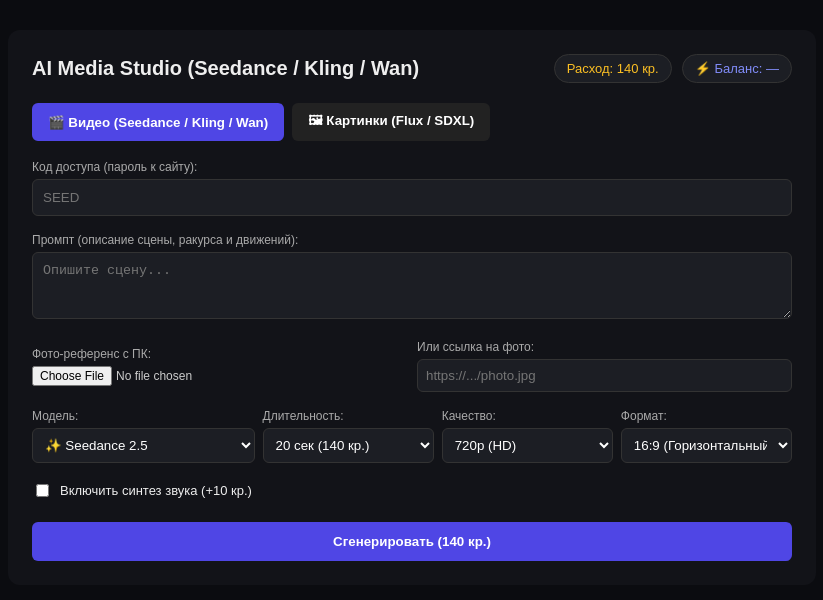
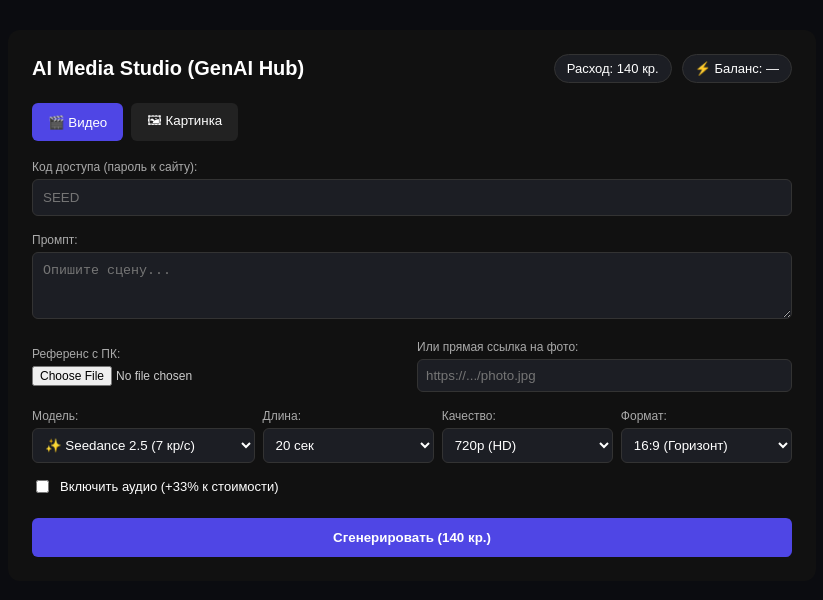
Before and after one commit to remi10498-droid/seedance-video-hub, a Next.js app: page / in a window 1280 px wide. Shown: the top 600 px of the page, without its empty margins (228-1051 px from the left). Built offline with nearby package versions, Linux system fonts and the light colour scheme; no server answers.

Commit message:
Update page.js

```diff
--- a/app/page.js
+++ b/app/page.js
@@ -6,23 +6,19 @@ export default function Home() {
   const [password, setPassword] = useState("");
   const [prompt, setPrompt] = useState("");
 
-  // Настройки Видео
-  const [videoModel, setVideoModel] = useState("seedance-2.5");
+  // Модели и параметры
+  const [videoModel, setVideoModel] = useState("seedance25");
+  const [imageModel, setImageModel] = useState("seedream50pro");
   const [duration, setDuration] = useState("20");
   const [aspectRatio, setAspectRatio] = useState("16:9");
   const [quality, setQuality] = useState("720p");
   const [withAudio, setWithAudio] = useState(false);
 
-  // Референсы
-  const [imageFile, setImageFile] = useState(null);
+  // Референс
   const [previewRefUrl, setPreviewRefUrl] = useState(null);
-  const [imageUrl, setImageUrl] = useState("");
+  const [referenceUrl, setReferenceUrl] = useState("");
 
-  // Настройки Картинок
-  const [imageModel, setImageModel] = useState("flux-pro");
-  const [imageSize, setImageSize] = useState("1024x1024");
-
-  // Статусы
+  // Баланс, статус и стоимость
   const [balance, setBalance] = useState("...");
   const [cost, setCost] = useState(140);
   const [statusText, setStatusText] = useState("");
@@ -30,8 +26,6 @@ export default function Home() {
   const [resultUrl, setResultUrl] = useState("");
   const [resultType, setResultType] = useState("");
   const [error, setError] = useState("");
-
-  // Модальное всплывающее окно
   const [isModalOpen, setIsModalOpen] = useState(false);
 
   const pollTimerRef = useRef(null);
@@ -42,21 +36,25 @@ export default function Home() {
     };
   }, []);
 
-  // Расчет стоимости
+  // Точный расчет стоимости по сетке цен
   useEffect(() => {
     if (mode === "image") {
-      let imgCost = 2;
-      if (imageModel === "flux-pro") imgCost = 4;
-      else if (imageModel === "dall-e-3") imgCost = 5;
-      else if (imageModel === "recraft-v4") imgCost = 3;
-      setCost(imgCost);
+      if (imageModel === "seedream50pro") setCost(2);
+      else if (imageModel === "grokimagineimage") setCost(1);
+      else if (imageModel === "klingv3") setCost(1);
+      else setCost(2);
     } else {
-      const d = Number(duration);
-      let blocks = Math.ceil(d / 5);
-      let total = blocks * 35;
-      if (videoModel === "grok-video" || videoModel === "veo-3.1") total += 20;
-      if (quality === "1080p") total = Math.round(total * 1.2);
-      if (withAudio) total += 10;
+      const sec = Number(duration);
+      let rate = 7; // Seedance 2.5
+      if (videoModel === "seedance25" && quality === "480p") rate = 4;
+      else if (videoModel === "klingv3turbo") rate = 10;
+      else if (videoModel === "grokimaginevideo") rate = (quality === "1080p") ? 8 : (quality === "720p" ? 5 : 6);
+      else if (videoModel === "klingv3") rate = 8;
+
+      let total = sec * rate;
+      if (withAudio) {
+        total = Math.round(total * 1.33); // audioExtra +33%
+      }
       setCost(total);
     }
   }, [mode, videoModel, imageModel, duration, quality, withAudio]);
@@ -78,21 +76,24 @@ export default function Home() {
   const handleFileChange = (e) => {
     const file = e.target.files?.[0];
     if (file) {
-      setImageFile(file);
-      setPreviewRefUrl(URL.createObjectURL(file));
+      const reader = new FileReader();
+      reader.onloadend = () => {
+        setPreviewRefUrl(reader.result);
+        setReferenceUrl(reader.result);
+      };
+      reader.readAsDataURL(file);
     }
   };
 
   const pollStatus = (inferenceId) => {
     setStatusText("Нейросеть рендерит видео... (~1-3 мин)");
     let attempts = 0;
-
     if (pollTimerRef.current) clearInterval(pollTimerRef.current);
     pollTimerRef.current = setInterval(async () => {
       attempts++;
       if (attempts > 150) {
         clearInterval(pollTimerRef.current);
-        setError("Таймаут: время генерации превысило лимит ожидания.");
+        setError("Таймаут: превышено время ожидания ответа.");
         setLoading(false);
         return;
       }
@@ -104,7 +105,6 @@ export default function Home() {
         }
         const data = await res.json();
         const st = String(data.status || data.data?.status || "").toUpperCase();
-
         if (st === "DONE" || st === "SUCCESS" || st === "COMPLETED") {
           clearInterval(pollTimerRef.current);
           const finalUrl = data.url || data.data?.[0]?.url || data.data?.url || data.output?.[0];
@@ -113,13 +113,13 @@ export default function Home() {
             setResultType("video");
             setStatusText("Готово!");
           } else {
-            setError("Видео сгенерировано, но ссылка не найдена.");
+            setError("Видео готово, но ссылка не найдена.");
           }
           setLoading(false);
           fetchBalance();
         } else if (st === "FAILED" || st === "ERROR") {
           clearInterval(pollTimerRef.current);
-          setError(data.error || "Генерация завершилась ошибкой.");
+          setError(data.error || "Генерация отклонена сервером.");
           setLoading(false);
         } else {
           setStatusText(`Рендеринг видео... (${Math.round(attempts * 2.5)}с)`);
@@ -135,34 +135,38 @@ export default function Home() {
     setLoading(true);
     setError("");
     setResultUrl("");
-    setStatusText("Отправка запроса в Picsart...");
+    setStatusText("Отправка запроса...");
 
-    const formData = new FormData();
-    formData.append("mode", mode);
-    formData.append("password", password || "SEED");
-    formData.append("prompt", prompt);
+    const isVideo = mode === "video";
+    const currentMode = isVideo
+      ? (referenceUrl ? "i2v" : "t2v")
+      : (referenceUrl ? "i2i" : "t2i");
 
-    if (mode === "image") {
-      const [w, h] = imageSize.split("x");
-      formData.append("width", w);
-      formData.append("height", h);
-      formData.append("model", imageModel);
-    } else {
-      formData.append("model", videoModel);
-      formData.append("duration", duration);
-      formData.append("aspect_ratio", aspectRatio);
-      formData.append("quality", quality);
-      formData.append("with_audio", String(withAudio));
-      if (imageFile) formData.append("image_file", imageFile);
-      else if (imageUrl) formData.append("image_url", imageUrl);
+    const payload = {
+      key: password || "SEED",
+      mode: currentMode,
+      prompt: prompt,
+      model: isVideo ? videoModel : imageModel,
+      ratio: aspectRatio,
+      quality: quality,
+      seconds: Number(duration),
+      audio: withAudio,
+      referenceUrl: referenceUrl || null
+    };
+
+    try {
+      const res = await fetch("/api/generate", {
+        method: "POST",
+        headers: { "Content-Type": "application/json" },
+        body: JSON.stringify(payload)
+      });
+      const data = await res.json();
+
+      if (!res.ok || data.ok === false) {
+        throw new Error(data.error || data.reason || "Ошибка генерации");
       }
 
-    try {
-      const res = await fetch("/api/generate", { method: "POST", body: formData });
-      const data = await res.json();
-      if (!res.ok) throw new Error(data.error || "Ошибка инициализации генерации");
-
-      if (mode === "image" && data.url) {
+      if (!isVideo && data.url) {
         setResultUrl(data.url);
         setResultType("image");
         setLoading(false);
@@ -183,16 +187,15 @@ export default function Home() {
   };
 
   return (
-    <main style={{ maxWidth: "760px", margin: "30px auto", padding: "24px", fontFamily: "sans-serif", background: "#121318", color: "#eee", borderRadius: "12px", position: "relative" }}>
-
+    <main style={{ maxWidth: "760px", margin: "30px auto", padding: "24px", fontFamily: "sans-serif", background: "#111", color: "#fff", borderRadius: "12px" }}>
       {/* Шапка */}
-      <div style={{ display: "flex", justifyContent: "space-between", alignItems: "center", marginBottom: "20px", flexWrap: "wrap", gap: "10px" }}>
-        <h2 style={{ margin: 0, fontSize: "20px" }}>AI Media Studio (Seedance / Kling / Wan)</h2>
+      <div style={{ display: "flex", justifyContent: "space-between", alignItems: "center", marginBottom: "20px" }}>
+        <h2 style={{ margin: 0, fontSize: "20px" }}>AI Media Studio (GenAI Hub)</h2>
         <div style={{ display: "flex", gap: "10px", alignItems: "center" }}>
-          <div style={{ background: "#1c1e24", padding: "6px 12px", borderRadius: "20px", border: "1px solid #333", fontSize: "13px", color: "#fbbf24" }}>
+          <div style={{ background: "#1c1e24", padding: "6px 12px", borderRadius: "20px", border: "1px solid #333", fontSize: "13px" }}>
             Расход: {cost} кр.
           </div>
-          <div style={{ background: "#1c1e24", padding: "6px 12px", borderRadius: "20px", border: "1px solid #333", fontSize: "13px", color: "#818cf8" }}>
+          <div style={{ background: "#1c1e24", padding: "6px 12px", borderRadius: "20px", border: "1px solid #333", fontSize: "13px" }}>
             ⚡ Баланс: {balance}
           </div>
         </div>
@@ -203,16 +206,16 @@ export default function Home() {
         <button
           type="button"
           onClick={() => setMode("video")}
-          style={{ padding: "8px 16px", borderRadius: "6px", border: "none", background: mode === "video" ? "#4f46e5" : "#222", color: "#fff", cursor: "pointer", fontWeight: "bold" }}
+          style={{ padding: "8px 16px", borderRadius: "6px", border: "none", background: mode === "video" ? "#4f46e5" : "#222", color: "#fff", cursor: "pointer" }}
         >
-          🎬 Видео (Seedance / Kling / Wan)
+          🎬 Видео
         </button>
         <button
           type="button"
           onClick={() => setMode("image")}
-          style={{ padding: "8px 16px", borderRadius: "6px", border: "none", background: mode === "image" ? "#4f46e5" : "#222", color: "#fff", cursor: "pointer", fontWeight: "bold" }}
+          style={{ padding: "8px 16px", borderRadius: "6px", border: "none", background: mode === "image" ? "#4f46e5" : "#222", color: "#fff", cursor: "pointer" }}
         >
-          🖼 Картинки (Flux / SDXL)
+          🖼 Картинка
         </button>
       </div>
 
@@ -224,15 +227,12 @@ export default function Home() {
             placeholder="SEED"
             value={password}
             onChange={(e) => setPassword(e.target.value)}
-            required
             style={{ width: "100%", padding: "10px", marginTop: "4px", background: "#1c1e24", color: "#fff", border: "1px solid #333", borderRadius: "6px", boxSizing: "border-box" }}
           />
         </div>
 
         <div>
-          <label style={{ fontSize: "12px", color: "#aaa" }}>
-            {mode === "video" ? "Промпт (описание сцены, ракурса и движений):" : "Промпт для изображения:"}
-          </label>
+          <label style={{ fontSize: "12px", color: "#aaa" }}>Промпт:</label>
           <textarea
             placeholder="Опишите сцену..."
             value={prompt}
@@ -243,18 +243,16 @@ export default function Home() {
           />
         </div>
 
-        {mode === "video" ? (
-          <>
+        {/* Блок референса */}
         <div style={{ display: "grid", gridTemplateColumns: "1fr 1fr", gap: "10px", alignItems: "center" }}>
           <div style={{ display: "flex", alignItems: "center", gap: "10px" }}>
             {previewRefUrl && (
               <div style={{ width: "54px", height: "54px", borderRadius: "8px", overflow: "hidden", border: "1px solid #4f46e5", position: "relative", flexShrink: 0 }}>
                 <img src={previewRefUrl} alt="ref" style={{ width: "100%", height: "100%", objectFit: "cover" }} />
-                    <span style={{ position: "absolute", bottom: "1px", left: "1px", fontSize: "8px", background: "rgba(0,0,0,0.8)", padding: "1px 2px", borderRadius: "2px" }}>{aspectRatio}</span>
               </div>
             )}
             <div style={{ flex: 1 }}>
-                  <label style={{ fontSize: "12px", color: "#aaa" }}>Фото-референс с ПК:</label>
+              <label style={{ fontSize: "12px", color: "#aaa" }}>Референс с ПК:</label>
               <input
                 type="file"
                 accept="image/*"
@@ -265,44 +263,61 @@ export default function Home() {
           </div>
 
           <div>
-                <label style={{ fontSize: "12px", color: "#aaa" }}>Или ссылка на фото:</label>
+            <label style={{ fontSize: "12px", color: "#aaa" }}>Или прямая ссылка на фото:</label>
             <input
               type="url"
               placeholder="https://.../photo.jpg"
-                  value={imageUrl}
-                  onChange={(e) => setImageUrl(e.target.value)}
+              value={referenceUrl.startsWith("http") ? referenceUrl : ""}
+              onChange={(e) => {
+                setReferenceUrl(e.target.value);
+                setPreviewRefUrl(e.target.value);
+              }}
               style={{ width: "100%", padding: "8px", marginTop: "4px", background: "#1c1e24", color: "#fff", border: "1px solid #333", borderRadius: "6px", boxSizing: "border-box" }}
             />
           </div>
         </div>
 
-            <div style={{ display: "grid", gridTemplateColumns: "1.3fr 1fr 1fr 1fr", gap: "8px" }}>
+        {/* Настройки параметров */}
+        <div style={{ display: "grid", gridTemplateColumns: mode === "video" ? "1.3fr 1fr 1fr 1fr" : "1.5fr 1fr", gap: "8px" }}>
           <div>
             <label style={{ fontSize: "12px", color: "#aaa" }}>Модель:</label>
+            {mode === "video" ? (
               <select
                 value={videoModel}
                 onChange={(e) => setVideoModel(e.target.value)}
                 style={{ width: "100%", padding: "8px", marginTop: "4px", background: "#1c1e24", color: "#fff", border: "1px solid #333", borderRadius: "6px" }}
               >
-                  <option value="seedance-2.5">✨ Seedance 2.5</option>
-                  <option value="kling-v3-pro">🎥 Kling V3.0 Pro</option>
-                  <option value="wan-2.7">⚡ Wan 2.7</option>
-                  <option value="grok-video">🧠 Grok Imagine</option>
-                  <option value="veo-3.1">🎬 Google Veo 3.1</option>
+                <option value="seedance25">✨ Seedance 2.5 (7 кр/с)</option>
+                <option value="klingv3">🎥 Kling V3 (8 кр/с)</option>
+                <option value="klingv3turbo">⚡ Kling V3 Turbo (10 кр/с)</option>
+                <option value="grokimaginevideo">🧠 Grok Video (6 кр/с)</option>
               </select>
+            ) : (
+              <select
+                value={imageModel}
+                onChange={(e) => setImageModel(e.target.value)}
+                style={{ width: "100%", padding: "8px", marginTop: "4px", background: "#1c1e24", color: "#fff", border: "1px solid #333", borderRadius: "6px" }}
+              >
+                <option value="seedream50pro">✨ Seedream 5.0 Pro (2 кр.)</option>
+                <option value="grokimagineimage">🧠 Grok Imagine (1 кр.)</option>
+                <option value="klingv3">🎥 Kling V3 Image (1 кр.)</option>
+              </select>
+            )}
           </div>
 
+          {mode === "video" && (
+            <>
               <div>
-                <label style={{ fontSize: "12px", color: "#aaa" }}>Длительность:</label>
+                <label style={{ fontSize: "12px", color: "#aaa" }}>Длина:</label>
                 <select
                   value={duration}
                   onChange={(e) => setDuration(e.target.value)}
                   style={{ width: "100%", padding: "8px", marginTop: "4px", background: "#1c1e24", color: "#fff", border: "1px solid #333", borderRadius: "6px" }}
                 >
-                  <option value="5">5 сек (35 кр.)</option>
-                  <option value="10">10 сек (70 кр.)</option>
-                  <option value="15">15 сек (105 кр.)</option>
-                  <option value="20">20 сек (140 кр.)</option>
+                  <option value="5">5 сек</option>
+                  <option value="10">10 сек</option>
+                  <option value="15">15 сек</option>
+                  <option value="20">20 сек</option>
                 </select>
               </div>
 
@@ -318,6 +333,8 @@ export default function Home() {
                   <option value="1080p">1080p (FHD)</option>
                 </select>
               </div>
+            </>
+          )}
 
           <div>
             <label style={{ fontSize: "12px", color: "#aaa" }}>Формат:</label>
@@ -326,50 +343,25 @@ export default function Home() {
               onChange={(e) => setAspectRatio(e.target.value)}
               style={{ width: "100%", padding: "8px", marginTop: "4px", background: "#1c1e24", color: "#fff", border: "1px solid #333", borderRadius: "6px" }}
             >
-                  <option value="16:9">16:9 (Горизонтальный)</option>
-                  <option value="9:16">9:16 (Shorts/Reels)</option>
+              <option value="16:9">16:9 (Горизонт)</option>
+              <option value="9:16">9:16 (Вертикаль)</option>
               <option value="1:1">1:1 (Квадрат)</option>
+              <option value="4:3">4:3</option>
+              <option value="3:4">3:4</option>
+              <option value="21:9">21:9 (Cinema)</option>
             </select>
           </div>
         </div>
 
-            <label style={{ display: "flex", alignItems: "center", gap: "8px", fontSize: "13px", cursor: "pointer", marginTop: "4px" }}>
+        {mode === "video" && (
+          <label style={{ display: "flex", alignItems: "center", gap: "8px", fontSize: "13px", cursor: "pointer" }}>
             <input
               type="checkbox"
               checked={withAudio}
               onChange={(e) => setWithAudio(e.target.checked)}
             />
-              Включить синтез звука (+10 кр.)
+            Включить аудио (+33% к стоимости)
           </label>
-          </>
-        ) : (
-          <div style={{ display: "grid", gridTemplateColumns: "1fr 1fr", gap: "10px" }}>
-            <div>
-              <label style={{ fontSize: "12px", color: "#aaa" }}>Модель картинок:</label>
-              <select
-                value={imageModel}
-                onChange={(e) => setImageModel(e.target.value)}
-                style={{ width: "100%", padding: "8px", marginTop: "4px", background: "#1c1e24", color: "#fff", border: "1px solid #333", borderRadius: "6px" }}
-              >
-                <option value="flux-pro">FLUX.1 Pro (4 кр.)</option>
-                <option value="sdxl">SDXL (2 кр.)</option>
-                <option value="recraft-v4">Recraft V4 (3 кр.)</option>
-                <option value="dall-e-3">DALL-E 3 (5 кр.)</option>
-              </select>
-            </div>
-            <div>
-              <label style={{ fontSize: "12px", color: "#aaa" }}>Разрешение:</label>
-              <select
-                value={imageSize}
-                onChange={(e) => setImageSize(e.target.value)}
-                style={{ width: "100%", padding: "8px", marginTop: "4px", background: "#1c1e24", color: "#fff", border: "1px solid #333", borderRadius: "6px" }}
-              >
-                <option value="1024x1024">1024 × 1024 (1:1)</option>
-                <option value="1280x720">1280 × 720 (16:9)</option>
-                <option value="720x1280">720 × 1280 (9:16)</option>
-              </select>
-            </div>
-          </div>
         )}
 
         <button
@@ -383,29 +375,27 @@ export default function Home() {
 
       {error && <p style={{ color: "#f87171", marginTop: "15px", background: "#2b1517", padding: "10px", borderRadius: "6px" }}>{error}</p>}
 
-      {/* Вывод результата с мини-превью */}
+      {/* Вывод результата */}
       {resultUrl && (
-        <div style={{ marginTop: "20px", background: "#1c1e24", padding: "16px", borderRadius: "10px", border: "1px solid #282c37" }}>
+        <div style={{ marginTop: "20px", background: "#1c1e24", padding: "16px", borderRadius: "10px", border: "1px solid #333" }}>
           <h3 style={{ marginTop: 0, fontSize: "16px" }}>Результат генерации:</h3>
 
           {resultType === "video" ? (
             <div>
               <div
                 onClick={() => setIsModalOpen(true)}
-                style={{ width: "180px", height: "100px", borderRadius: "8px", overflow: "hidden", position: "relative", cursor: "pointer", border: "2px solid #6366f1", background: "#000" }}
+                style={{ width: "180px", height: "100px", borderRadius: "8px", overflow: "hidden", position: "relative", cursor: "pointer", border: "1px solid #444" }}
               >
                 <video src={resultUrl} style={{ width: "100%", height: "100%", objectFit: "cover" }} muted />
-                <div style={{ position: "absolute", inset: 0, background: "rgba(0,0,0,0.3)", display: "flex", alignItems: "center", justifyContent: "center", fontSize: "24px" }}>
+                <div style={{ position: "absolute", inset: 0, background: "rgba(0,0,0,0.3)", display: "flex", alignItems: "center", justifyContent: "center", color: "#fff", fontSize: "24px" }}>
                   ▶
                 </div>
-                <span style={{ position: "absolute", bottom: "4px", right: "4px", fontSize: "10px", background: "rgba(0,0,0,0.8)", padding: "1px 4px", borderRadius: "3px" }}>20s</span>
               </div>
-
               <div style={{ marginTop: "12px", display: "flex", gap: "15px", alignItems: "center" }}>
-                <a href={resultUrl} target="_blank" rel="noreferrer" download style={{ color: "#818cf8", fontSize: "13px", textDecoration: "none", fontWeight: "bold" }}>
+                <a href={resultUrl} target="_blank" rel="noreferrer" download style={{ color: "#818cf8", fontSize: "13px", textDecoration: "none" }}>
                   ⬇ Скачать видео (.mp4)
                 </a>
-                <button onClick={() => setIsModalOpen(true)} style={{ background: "transparent", border: "none", color: "#9ca3af", fontSize: "13px", cursor: "pointer" }}>
+                <button onClick={() => setIsModalOpen(true)} style={{ background: "transparent", border: "none", color: "#9ca3af", fontSize: "13px", cursor: "pointer", textDecoration: "underline" }}>
                   ⤢ Открыть в плавающем окне
                 </button>
               </div>
@@ -414,42 +404,39 @@ export default function Home() {
             <div>
               <img src={resultUrl} alt="Generated" style={{ maxWidth: "300px", borderRadius: "8px" }} />
               <div style={{ marginTop: "10px" }}>
-                <a href={resultUrl} target="_blank" rel="noreferrer" download style={{ color: "#818cf8", fontSize: "13px" }}>⬇ Скачать изображение</a>
+                <a href={resultUrl} target="_blank" rel="noreferrer" download style={{ color: "#818cf8", fontSize: "13px", textDecoration: "none" }}>
+                  ⬇ Скачать изображение
+                </a>
               </div>
             </div>
           )}
         </div>
       )}
 
-      {/* Плавающее модальное окно */}
+      {/* Модальное окно */}
       {isModalOpen && resultUrl && (
         <div style={{ position: "fixed", inset: 0, background: "rgba(0,0,0,0.85)", display: "flex", alignItems: "center", justifyContent: "center", zIndex: 1000, padding: "20px" }}>
-          <div style={{ background: "#16181f", borderRadius: "12px", border: "1px solid #282c37", maxWidth: "800px", width: "100%", overflow: "hidden", position: "relative", boxShadow: "0 20px 50px rgba(0,0,0,0.8)" }}>
-
+          <div style={{ background: "#16181f", borderRadius: "12px", border: "1px solid #282c37", maxWidth: "800px", width: "100%", overflow: "hidden" }}>
             <div style={{ display: "flex", justifyContent: "space-between", alignItems: "center", padding: "12px 16px", borderBottom: "1px solid #282c37" }}>
-              <span style={{ fontSize: "14px", fontWeight: "bold" }}>Просмотр видео (Seedance 2.5 • 20s)</span>
-              <button onClick={() => setIsModalOpen(false)} style={{ background: "transparent", border: "none", color: "#fff", cursor: "pointer", fontSize: "16px", fontWeight: "bold" }}>
+              <span style={{ fontSize: "14px", fontWeight: "bold" }}>Просмотр видео</span>
+              <button onClick={() => setIsModalOpen(false)} style={{ background: "transparent", border: "none", color: "#fff", fontSize: "16px", cursor: "pointer" }}>
                 ✕
               </button>
             </div>
-
             <div style={{ background: "#000" }}>
               <video key={resultUrl} src={resultUrl} controls autoPlay loop playsInline style={{ width: "100%", maxHeight: "70vh", display: "block" }} />
             </div>
-
             <div style={{ padding: "12px 16px", display: "flex", justifyContent: "space-between", alignItems: "center" }}>
-              <a href={resultUrl} target="_blank" rel="noreferrer" download style={{ background: "#4f46e5", color: "#fff", padding: "8px 16px", borderRadius: "6px", textDecoration: "none", fontSize: "13px", fontWeight: "bold" }}>
+              <a href={resultUrl} target="_blank" rel="noreferrer" download style={{ background: "#4f46e5", color: "#fff", textDecoration: "none", padding: "8px 14px", borderRadius: "6px", fontSize: "13px" }}>
                 ⬇ Скачать (.mp4)
               </a>
-              <button onClick={() => setIsModalOpen(false)} style={{ background: "#222", color: "#ccc", border: "none", padding: "8px 16px", borderRadius: "6px", cursor: "pointer", fontSize: "13px" }}>
+              <button onClick={() => setIsModalOpen(false)} style={{ background: "#222", color: "#ccc", border: "none", padding: "8px 14px", borderRadius: "6px", cursor: "pointer", fontSize: "13px" }}>
                 Закрыть
               </button>
             </div>
-
           </div>
         </div>
       )}
-
     </main>
   );
 }
```
Lines whose indentation alone changed are shown as unchanged.
